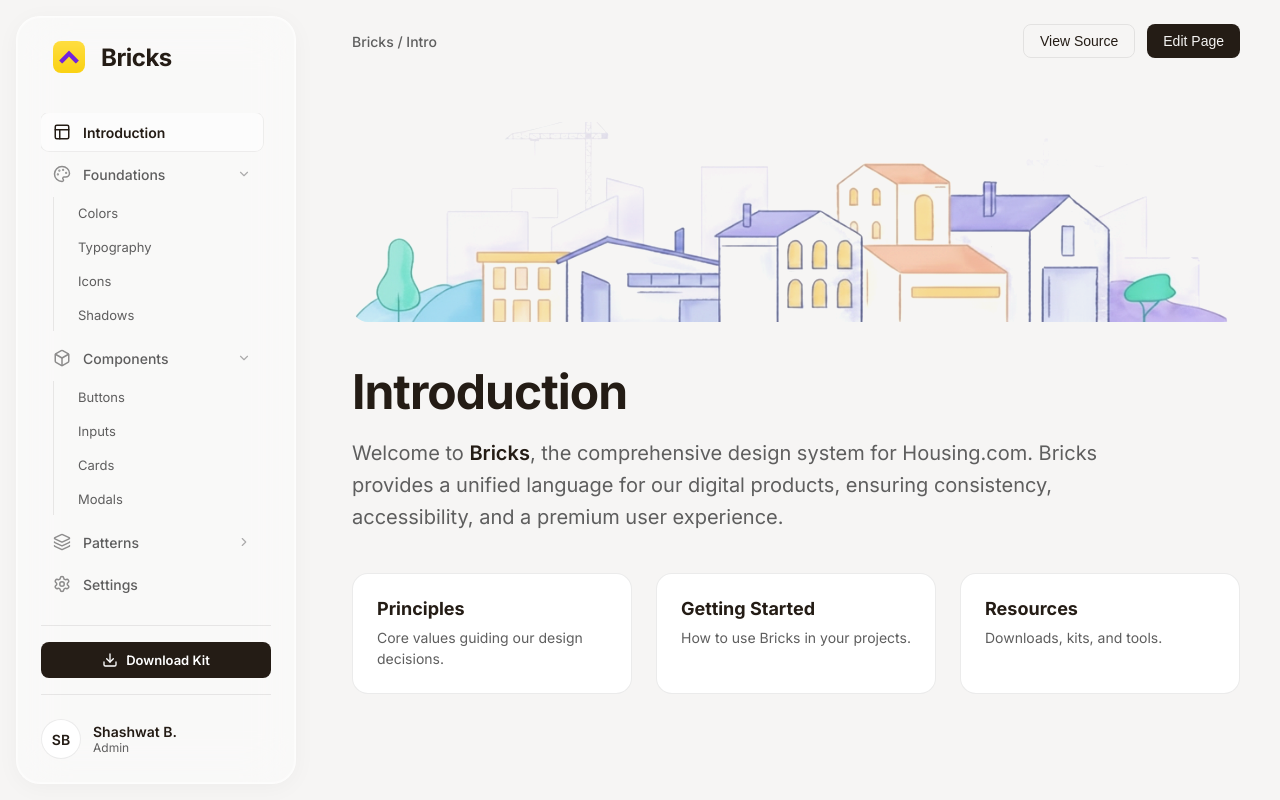
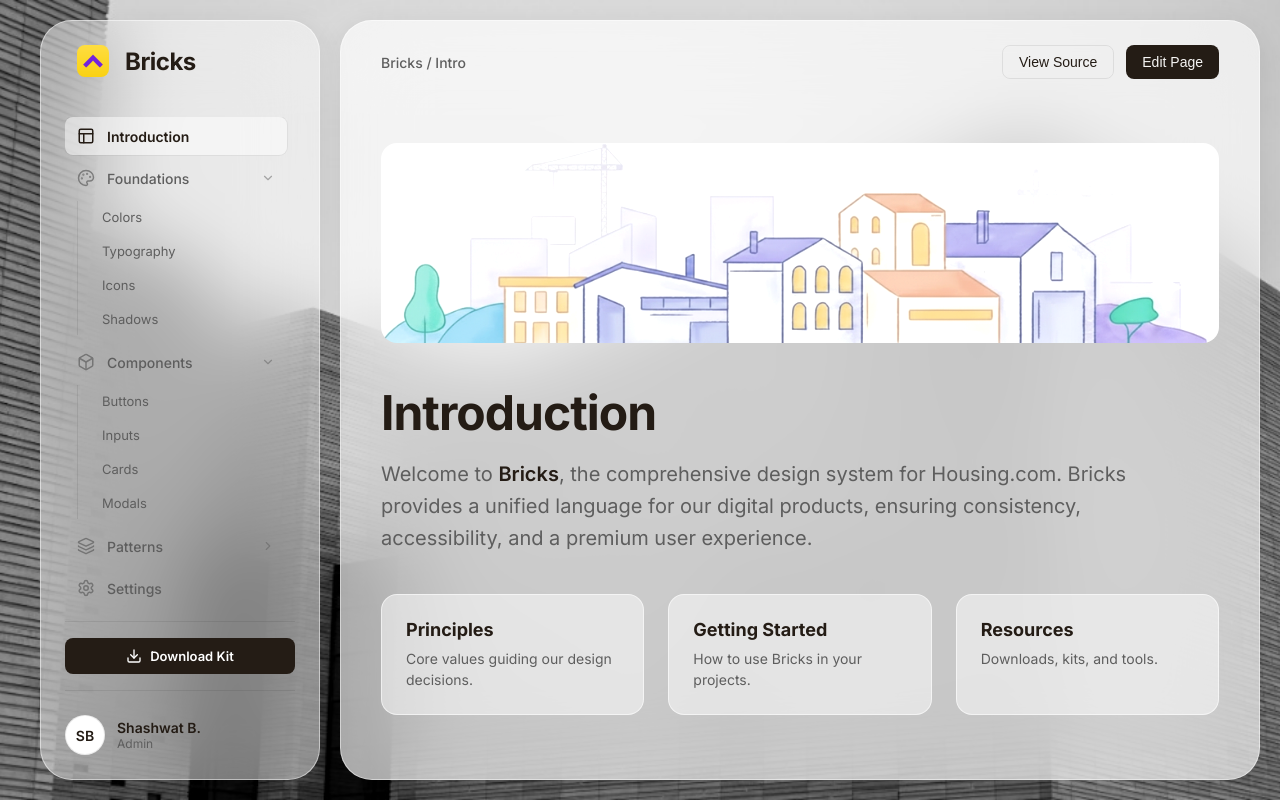
Before and after one commit to shashwatbb/bricks-design-system, a React (Vite) app: page / in a window 1280 px wide. Built offline with nearby package versions, Linux system fonts and the light colour scheme.

Commit message:
Update design: Add new background, liquid glass effect, and split layout

```diff
--- a/src/App.css
+++ b/src/App.css
@@ -4,6 +4,8 @@
   height: 100vh;
   position: relative;
   overflow: hidden;
+  padding: 20px;
+  gap: 20px;
 }
 
 /* Background glow removed as per user request */
--- a/src/components/Documentation.css
+++ b/src/components/Documentation.css
@@ -1,8 +1,14 @@
 .documentation {
     flex: 1;
-    height: 100vh;
+    height: 100%;
     overflow-y: auto;
-    background: var(--bg-primary);
+    background: rgba(255, 255, 255, 0.65);
+    /* Slightly more opaque for readability */
+    backdrop-filter: blur(40px) saturate(180%);
+    -webkit-backdrop-filter: blur(40px) saturate(180%);
+    border: 1px solid rgba(255, 255, 255, 0.5);
+    box-shadow: 0 8px 32px 0 rgba(0, 0, 0, 0.1);
+    border-radius: 32px;
     position: relative;
 }
 
@@ -114,16 +120,17 @@
 }
 
 .feature-card {
-    background: var(--bg-secondary);
-    border: 1px solid var(--border-color);
+    background: rgba(255, 255, 255, 0.5);
+    border: 1px solid rgba(255, 255, 255, 0.6);
     border-radius: 16px;
     padding: 24px;
-    transition: transform 0.2s ease, border-color 0.2s ease;
+    transition: transform 0.2s ease, border-color 0.2s ease, background-color 0.2s ease;
 }
 
 .feature-card:hover {
     transform: translateY(-4px);
     border-color: var(--accent-color);
+    background: rgba(255, 255, 255, 0.8);
 }
 
 .feature-card h3 {
--- a/src/components/Sidebar.css
+++ b/src/components/Sidebar.css
@@ -1,16 +1,12 @@
 .sidebar {
     width: 280px;
-    height: calc(100vh - 32px);
-    margin: 16px;
-    background: rgba(255, 255, 255, 0.4);
-    /* More transparent for better glass effect */
-    backdrop-filter: blur(24px);
-    -webkit-backdrop-filter: blur(24px);
-    border: 1px solid rgba(255, 255, 255, 0.6);
-    box-shadow:
-        0 4px 24px -1px rgba(0, 0, 0, 0.04),
-        0 0 0 1px rgba(255, 255, 255, 0.4) inset;
-    border-radius: 24px;
+    height: 100%;
+    background: rgba(255, 255, 255, 0.45);
+    backdrop-filter: blur(40px) saturate(180%);
+    -webkit-backdrop-filter: blur(40px) saturate(180%);
+    border: 1px solid rgba(255, 255, 255, 0.5);
+    box-shadow: 0 8px 32px 0 rgba(0, 0, 0, 0.1);
+    border-radius: 32px;
     display: flex;
     flex-direction: column;
     padding: 24px;
--- a/src/index.css
+++ b/src/index.css
@@ -24,12 +24,15 @@
 
 body {
   font-family: var(--font-sans);
-  background-color: var(--bg-primary);
+  background-image: url('/src/assets/app-bg.jpg');
+  background-size: cover;
+  background-position: center;
+  background-attachment: fixed;
+  background-repeat: no-repeat;
   color: var(--text-primary);
   -webkit-font-smoothing: antialiased;
   -moz-osx-font-smoothing: grayscale;
   overflow: hidden;
-  /* For the full-screen app feel */
 }
 
 a {
```
Also changed, not shown: src/assets/app-bg.jpg (added).
